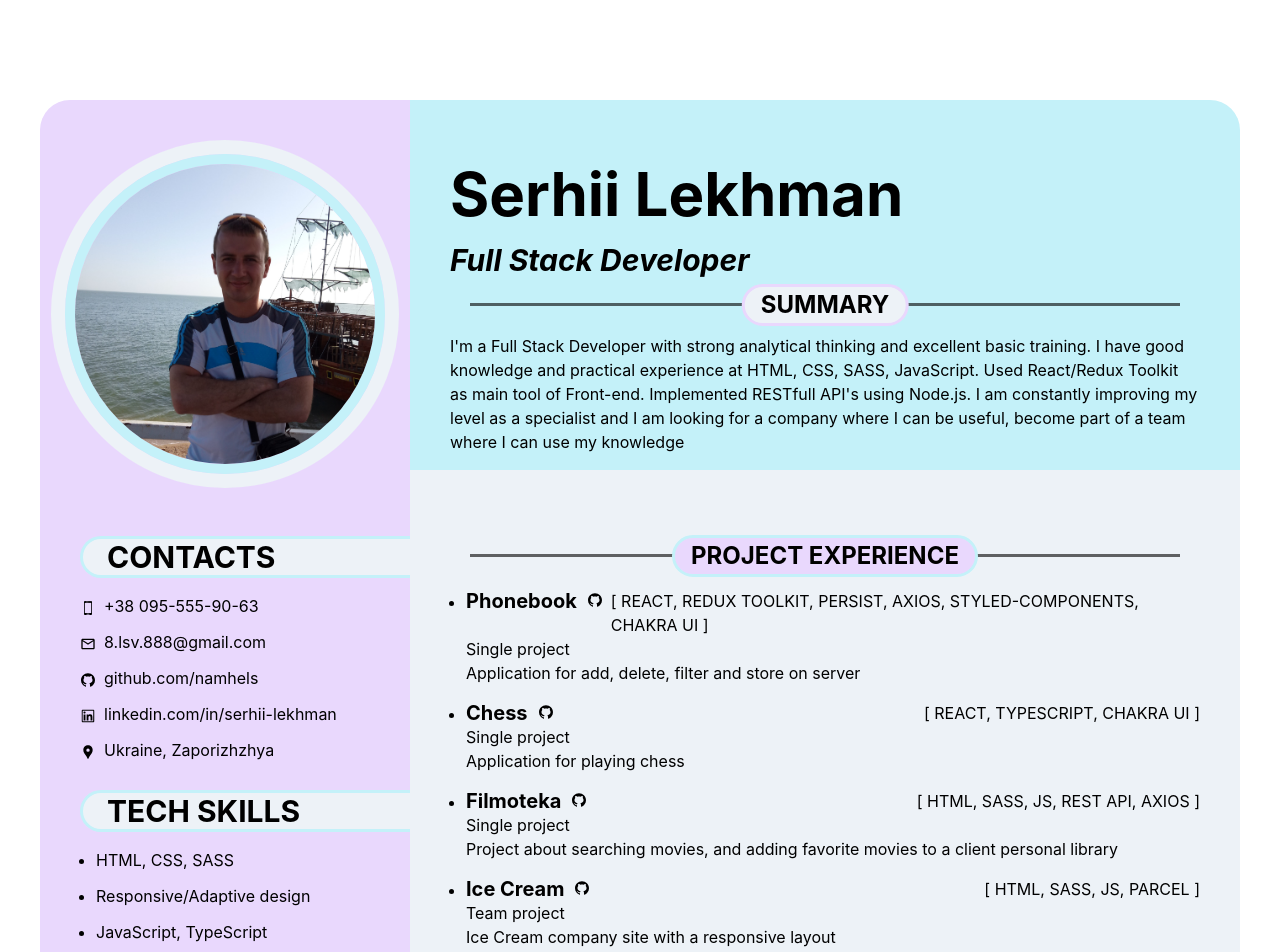
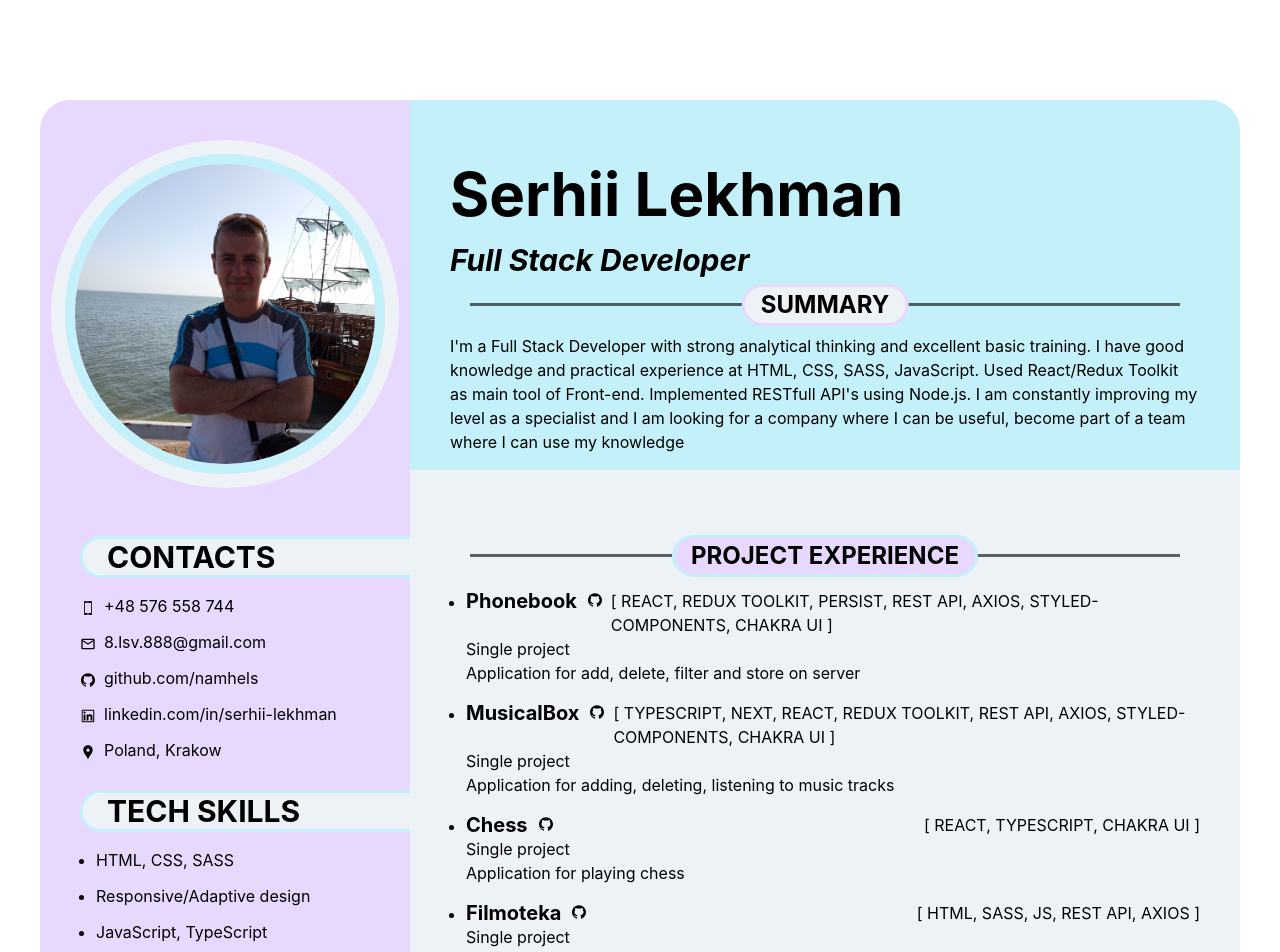
Before and after one commit to namhels/CV-Serhii-Lekhman, a React (Create React App) app: page / in a window 1280 px wide. Shown: the top 952 px of the page. Built offline with nearby package versions, Linux system fonts and the light colour scheme.

Commit message:
update location, work experience

```diff
--- a/src/components/Aside.jsx
+++ b/src/components/Aside.jsx
@@ -37,9 +37,9 @@ const Aside = () => {
         <HeadingAside>CONTACTS</HeadingAside>
         <List spacing={3} mt={4} pr={10}>
           <ListItem>
-            <Link href="tel:+380955559063">
+            <Link href="tel:+48576558744">
               <ListIcon as={GiSmartphone} />
-              +38 095-555-90-63
+              +48 576 558 744
             </Link>
           </ListItem>
           <ListItem>
@@ -62,7 +62,7 @@ const Aside = () => {
           </ListItem>
           <ListItem>
             <ListIcon as={MdLocationPin} />
-            Ukraine, Zaporizhzhya
+            Poland, Krakow
           </ListItem>
         </List>
         <Flex direction="column" mt={7}>
@@ -75,6 +75,7 @@ const Aside = () => {
             <ListItem>Git, Figma, REST API</ListItem>
             <ListItem>Webpack/Parcel</ListItem>
             <ListItem>Node.js, MongoDB, Postman</ListItem>
+            <ListItem>Next, Nest</ListItem>
             <ListItem>Chakra UI, Material UI, Styled-Components</ListItem>
           </UnorderedList>
         </Flex>
--- a/src/components/Main.jsx
+++ b/src/components/Main.jsx
@@ -23,7 +23,7 @@ const Main = () => {
       bg="gray.100"
       area={'main'}
       px={10}
-      pt={16}
+      py={16}
       color="black"
       borderBottomRightRadius="30px"
     >
--- a/src/db/projects.json
+++ b/src/db/projects.json
@@ -2,9 +2,16 @@
   {
     "href": "https://github.com/namhels/goit-react-hw-08-phonebook",
     "heading": "Phonebook",
-    "technologies": "[ REACT, REDUX TOOLKIT, PERSIST, AXIOS, STYLED-COMPONENTS, CHAKRA UI ]",
+    "technologies": "[ REACT, REDUX TOOLKIT, PERSIST, REST API, AXIOS, STYLED-COMPONENTS, CHAKRA UI ]",
     "title": "Single project",
     "description": "Application for add, delete, filter and store on server"
+  },
+  {
+    "href": "https://github.com/namhels/MusicalBox_ts_nest_next_react_redax",
+    "heading": "MusicalBox",
+    "technologies": "[ TYPESCRIPT, NEXT, REACT, REDUX TOOLKIT, REST API, AXIOS, STYLED-COMPONENTS, CHAKRA UI ]",
+    "title": "Single project",
+    "description": "Application for adding, deleting, listening to music tracks"
   },
   {
     "href": "https://github.com/namhels/chess-react-typescript",
```
Also changed, not shown: 1 other file (tests, documents, lock files or other folders).
